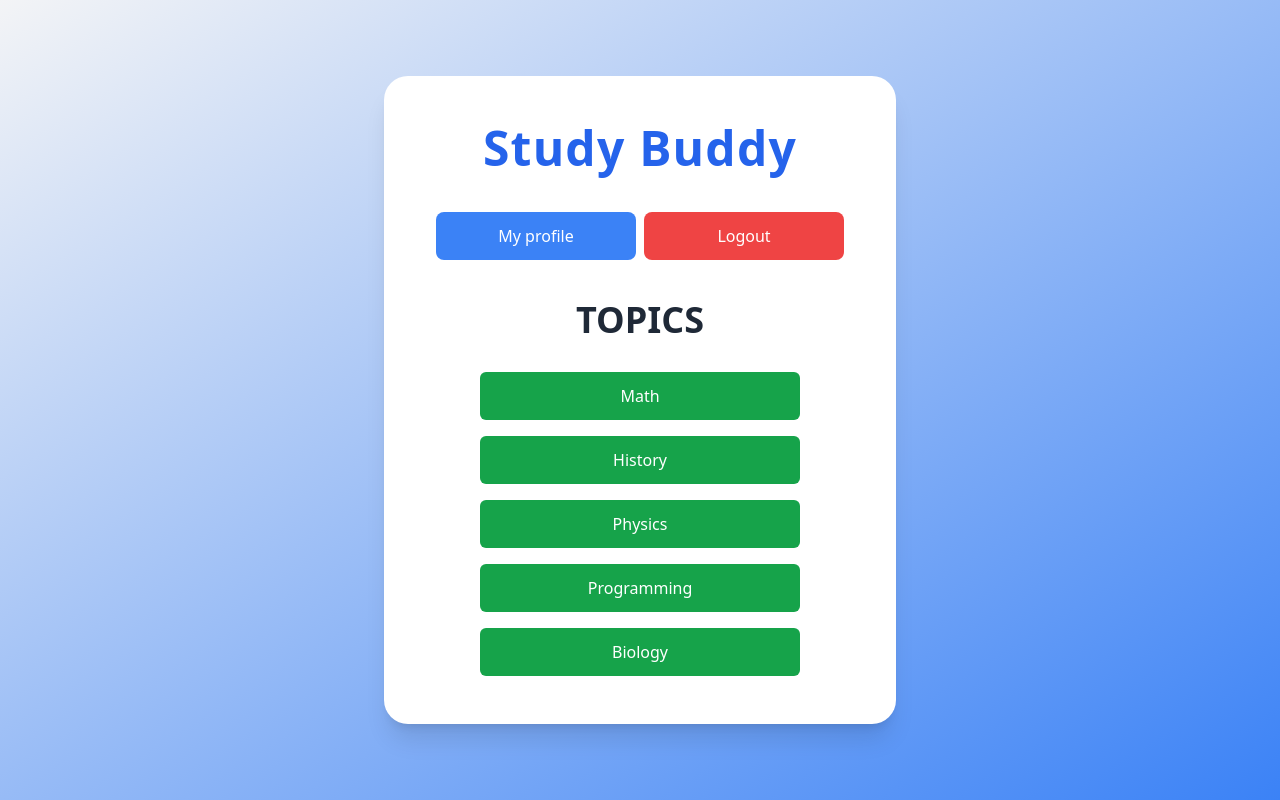
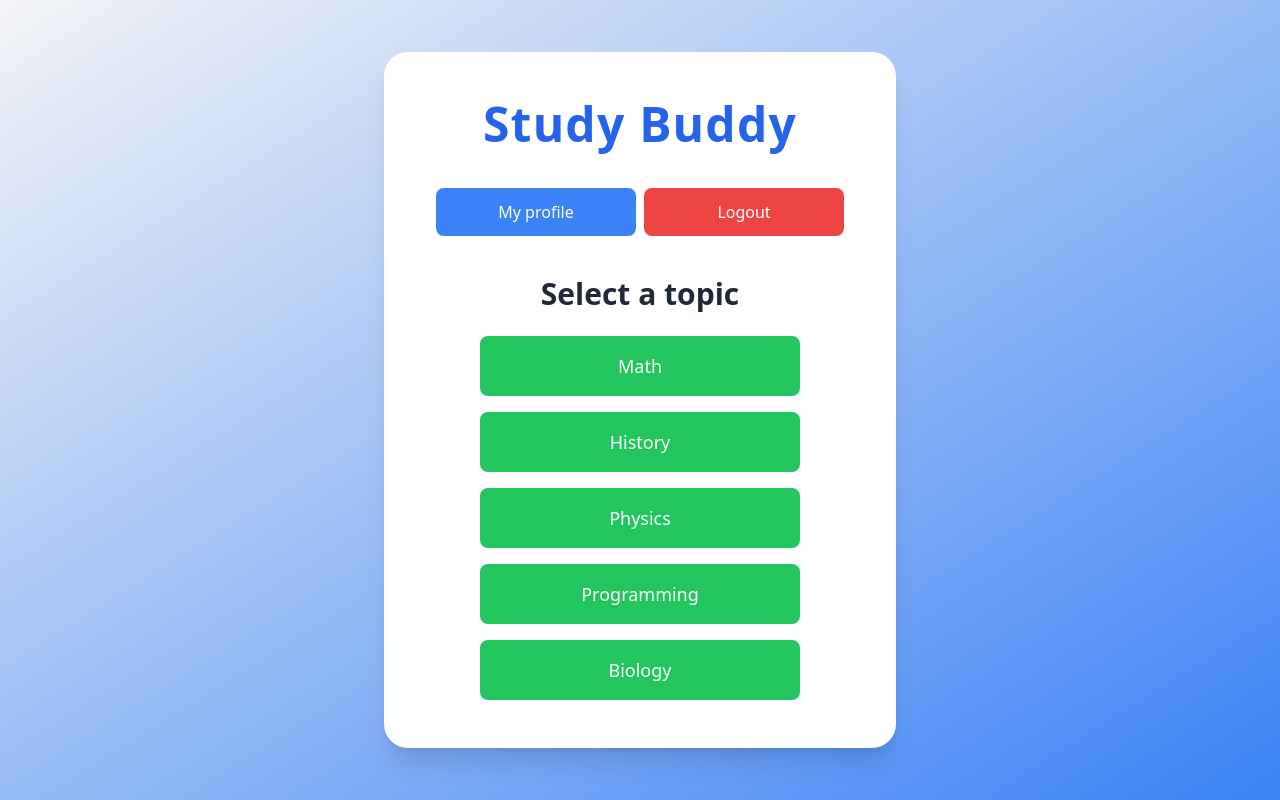
Before and after one commit to MartinezHrcz/StudyBuddy, a React (Vite) app in the folder project/frontend/: page /main in a window 1280 px wide. Built offline with nearby package versions, Linux system fonts and the light colour scheme.

Commit message:
styling: Topic selection updated

```diff
--- a/project/frontend/src/pages/Main.jsx
+++ b/project/frontend/src/pages/Main.jsx
@@ -72,8 +72,8 @@ export default function Main() {
                   </button>
               </div>
 
-              <h2 className="text-4xl uppercase font-bold text-gray-800 mb-8 text-center">
-                  Topics
+              <h2 className="text-3xl font-bold text-center text-gray-800 mb-6">
+                  Select a topic
               </h2>
 
               <ul className="flex flex-col items-center space-y-4">
@@ -81,7 +81,7 @@ export default function Main() {
                       <li key={t} className="w-full max-w-xs">
                           <button
                               onClick={() => start(t)}
-                              className="w-full px-6 py-3 bg-green-600 text-white rounded-md hover:bg-green-700 transition"
+                              className="w-full px-5 py-4 bg-green-500 text-white rounded-lg text-lg font-medium hover:bg-green-600 transition"
                           >
                               {t}
                           </button>
```
